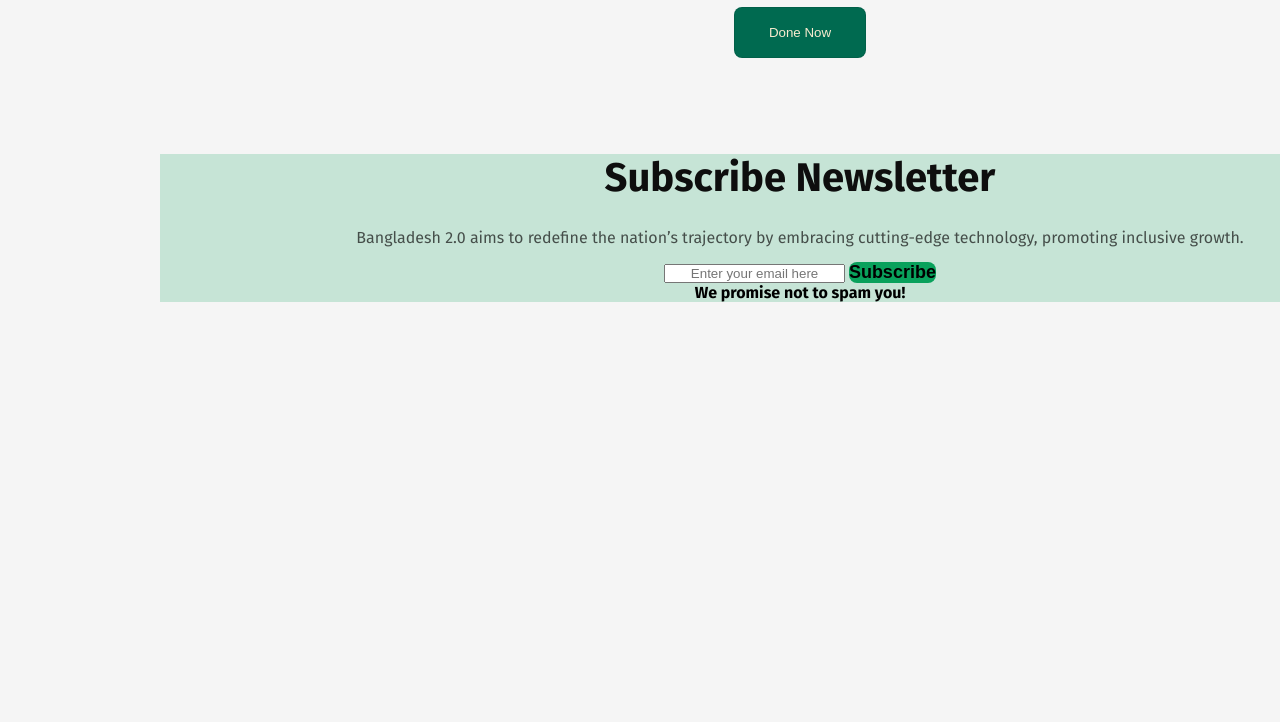
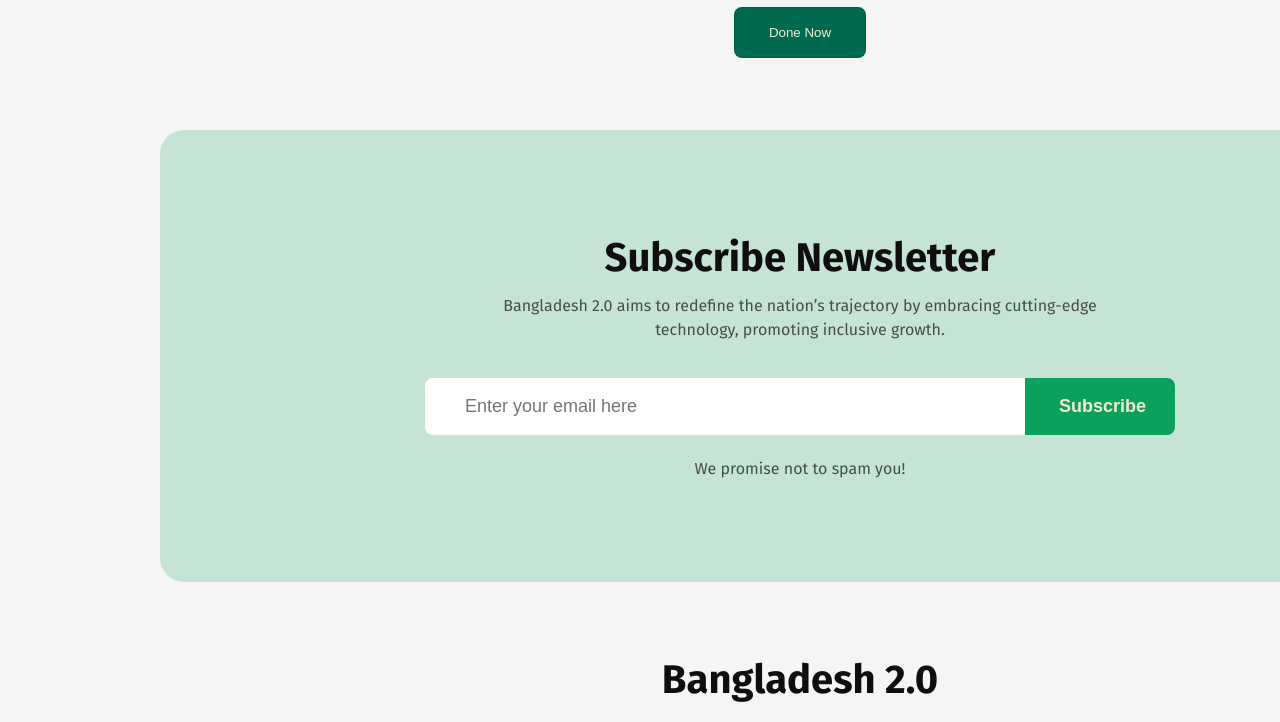
Before and after one commit to mdmahfuz307/Bangladesh-2.0-Website, a plain HTML site: page index.html in a window 1280 px wide. Shown: the part 4168-4890 px from the top of the page. Before the commit the page ends 4470 px from the top, so only its background shows below. Drawn offline with Linux system fonts and the light colour scheme.

Commit message:
Footer Section

```diff
--- a/index.html
+++ b/index.html
@@ -201,3 +201,17 @@
             <p class="center-align subscription-footer">We promise not to spam you!</p>
         </div>
     </section>
+
+</main>
+
+<footer>
+    <div class="footer-container">
+        <h1 class="section-title">Bangladesh 2.0</h1>
+    <div class="imagebox">
+        <img src="assets/facebook.png" alt="facebook"><img src="assets/instagram.png" alt="instagram"><img src="assets/x.png" alt="X">
+    </div>
+    </div>
+</footer>
+
+</body>
+</html>
--- a/style.css
+++ b/style.css
@@ -416,3 +416,74 @@ table th, td {
 .input-section{
     text-align: center;
 }
+
+
+.subscription{
+    padding: 80px 100px 80px 100px;
+    border-radius: 24px;
+}
+
+.subscription-main{
+    width: 750px;
+    margin: 0 auto;
+}
+
+.subscription-input-container{
+    width: 100%;
+    display: flex;
+}
+
+.subscription-header{
+    padding: 24px 0;
+    width: 80%;
+    margin: 0 auto;
+}
+
+.subscription-input-container input{
+    width: 600px;
+    padding: 18px 40px 18px 40px;
+    border-radius: 8px 0px 0px 8px;
+    background: rgb(255, 255, 255);
+    border: none;
+    outline: none;
+    font-size: 18px;
+    text-align: start;
+}
+
+.subscription-main h1, p{
+    margin: 0 auto;
+}
+
+.subscription-input-container button{
+    color: #F7EBCF;
+    width: 150px;
+    padding: 17px 34px 17px 34px;
+    border-radius: 0px 8px 8px 0px;
+}
+
+.subscription-footer{
+    color: rgba(14, 14, 14, 0.7);
+    font-size: 16px;
+    font-weight: 400;
+    line-height: 19px;
+    letter-spacing: 0%;
+    margin: 24px 0px;
+}
+
+
+footer{
+    width: auto;
+    height: 226px;
+}
+.footer-container{
+    padding: 50px 160px 50px 160px;
+    display: flex;
+    flex-direction: column;
+    justify-content: center;
+    align-items: center;
+    margin: 0 auto;
+}
+
+.imagebox img{
+    padding: 0 10px;
+}
```
